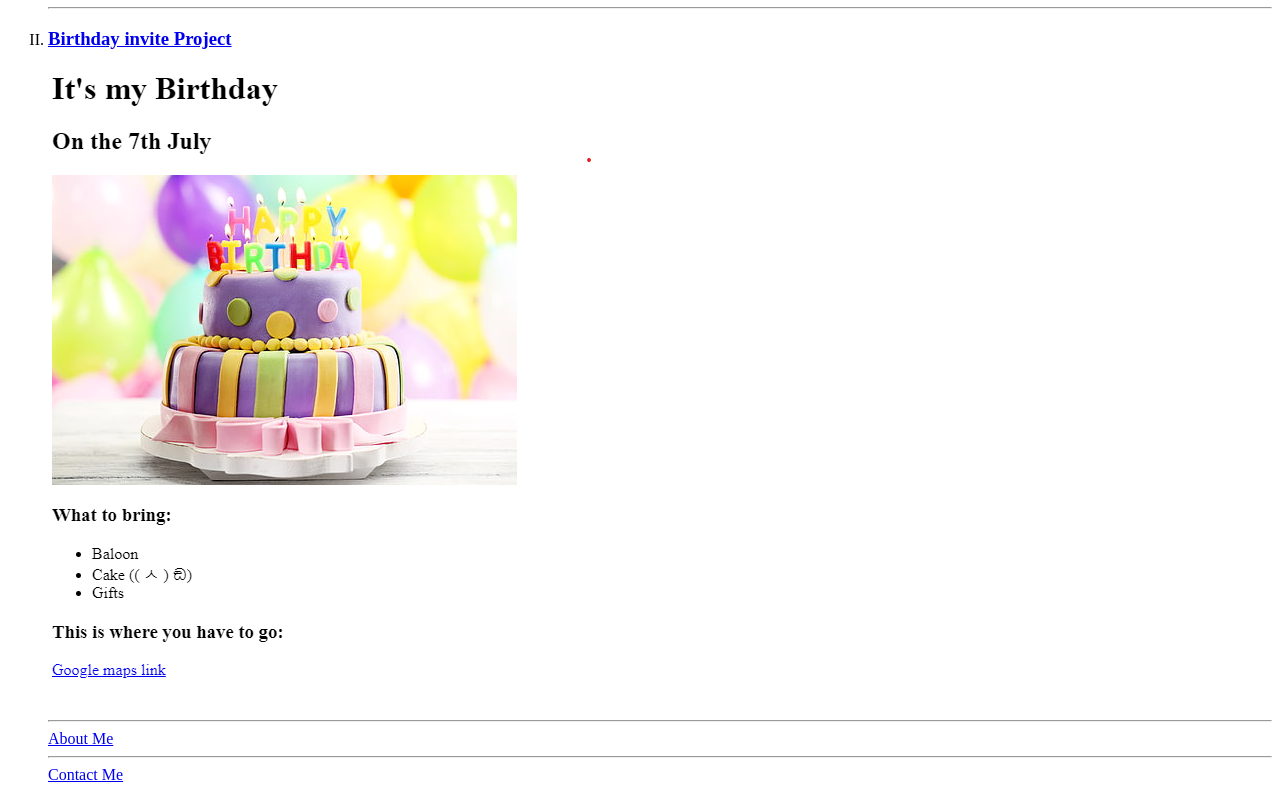
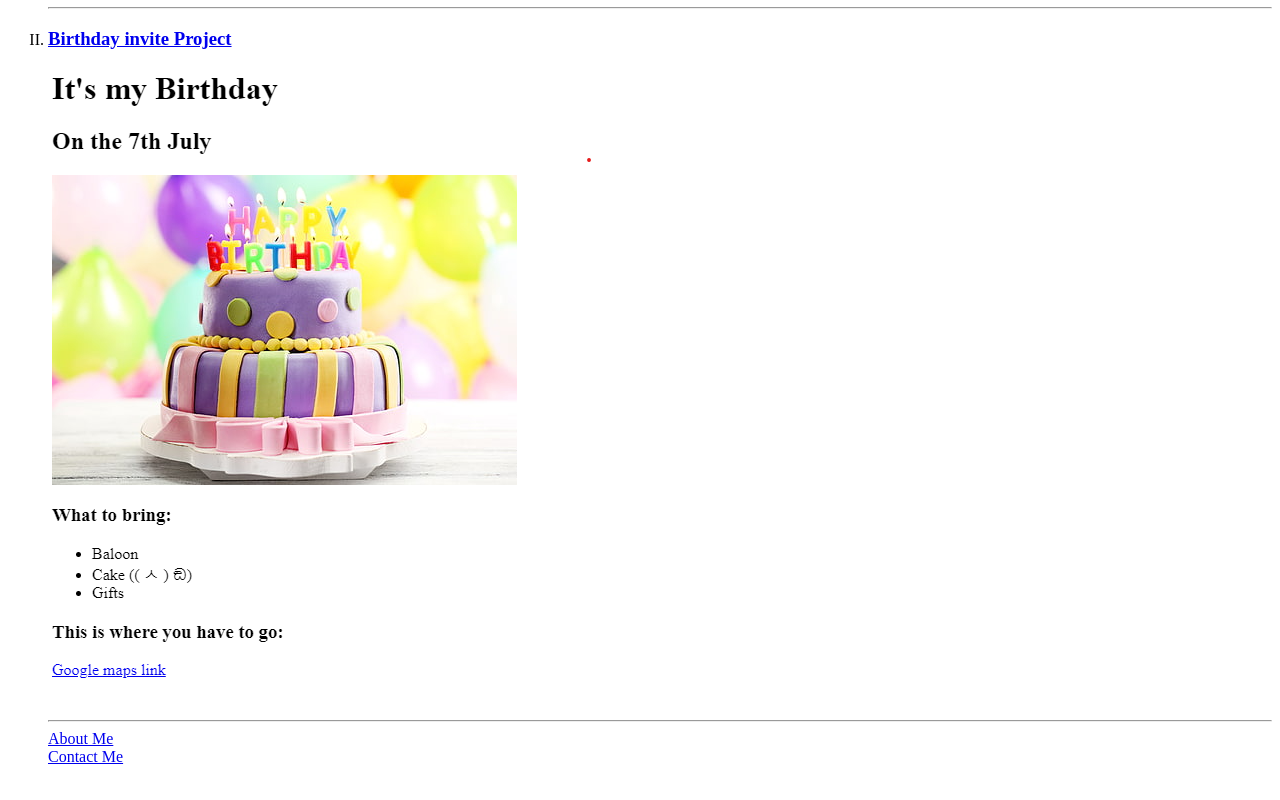
Before and after one commit to KnightX77/html-porfolio7, a plain HTML site: page index.html in a window 1280 px wide. Shown: the part 689-1489 px from the top of the page. Drawn offline with Linux system fonts and the light colour scheme.

Commit message:
Update index.html

```diff
--- a/index.html
+++ b/index.html
@@ -42,7 +42,7 @@ https://developer.mozilla.org/en-US/docs/Web/HTML/Element/img#attr-height -->
         <br />
         <hr />
 
-        <a href="./public/about.html">About Me</a><hr />
+        <a href="./public/about.html">About Me</a><br />
         <a href="./public/contact copy.html">Contact Me</a>
 
 </body>
```
